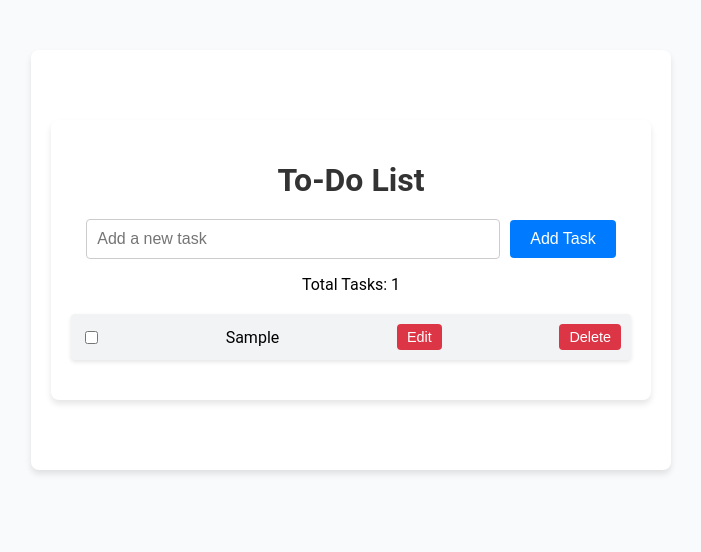
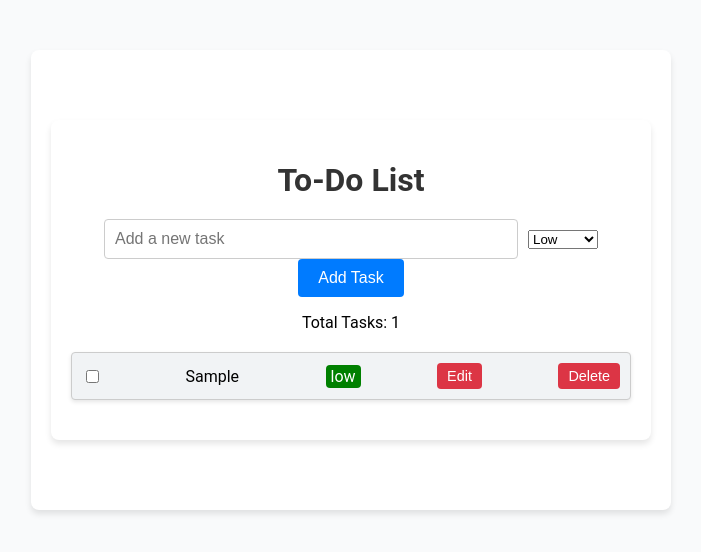
Before and after one commit to usha1506/todolist-app, a React (Vite) app: page / in a window 1280 px wide. Both pictures are taken after typing "Sample" into the empty fields and a click on the button "Add Task". Shown: the top 552 px of the page, without its empty margins (289-990 px from the left). Built offline with nearby package versions, Linux system fonts and the light colour scheme.

Commit message:
Added task priority

```diff
--- a/src/components/TodoList.css
+++ b/src/components/TodoList.css
@@ -88,12 +88,36 @@ li button:hover {
 .task-item {
   display: flex;
   align-items: center;
+  justify-content: space-between;
+  padding: 10px;
+  margin: 5px 0;
+  border: 1px solid #ccc;
+  border-radius: 4px;
 }
 
 .task-checkbox {
   margin-right: 10px;
 }
 
+.priority {
+  margin-left: 10px;
+  padding: 2px 5px;
+  border-radius: 4px;
+  color: white;
+}
+
+.priority.low {
+  background-color: green;
+}
+
+.priority.medium {
+  background-color: orange;
+}
+
+.priority.high {
+  background-color: red;
+}
+
 /* Existing styles */
 box-shadow: 0 4px 6px rgba(0, 0, 0, 0.1);
 border-radius: 8px;
--- a/src/components/TodoList.jsx
+++ b/src/components/TodoList.jsx
@@ -4,13 +4,16 @@ import "./TodoList.css";
 const Todolist = () => {
   const [tasks, setTasks] = useState([]);
   const [newTask, setNewTask] = useState("");
+  const [newPriority, setNewPriority] = useState("low");
   const [isEditing, setIsEditing] = useState(null);
   const [currentTask, setCurrentTask] = useState("");
+  const [currentPriority, setCurrentPriority] = useState("low");
 
   const addTask = () => {
     if (newTask.trim() !== "") {
-      setTasks([...tasks, newTask]);
+      setTasks([...tasks, { text: newTask, priority: newPriority }]);
       setNewTask("");
+      setNewPriority("low");
     }
   };
 
@@ -21,16 +24,20 @@ const Todolist = () => {
 
   const editTask = (index) => {
     setIsEditing(index);
-    setCurrentTask(tasks[index]);
+    setCurrentTask(tasks[index].text);
+    setCurrentPriority(tasks[index].priority);
   };
 
   const saveTask = (index) => {
     const newTasks = tasks.map((task, taskIndex) =>
-      taskIndex === index ? currentTask : task
+      taskIndex === index
+        ? { text: currentTask, priority: currentPriority }
+        : task
     );
     setTasks(newTasks);
     setIsEditing(null);
     setCurrentTask("");
+    setCurrentPriority("low");
   };
 
   return (
@@ -42,25 +49,45 @@ const Todolist = () => {
         onChange={(e) => setNewTask(e.target.value)}
         placeholder="Add a new task"
       />
+      <select
+        value={newPriority}
+        onChange={(e) => setNewPriority(e.target.value)}
+      >
+        <option value="low">Low</option>
+        <option value="medium">Medium</option>
+        <option value="high">High</option>
+      </select>
       <button onClick={addTask}>Add Task</button>
       <p>Total Tasks: {tasks.length}</p>
       <ul className="task-list">
         {tasks.map((task, index) => (
-          <li key={index} className="task-item">
+          <li key={index} className={`task-item ${task.priority}`}>
             <input type="checkbox" className="task-checkbox" />
             {isEditing === index ? (
+              <>
                 <input
                   type="text"
                   value={currentTask}
                   onChange={(e) => setCurrentTask(e.target.value)}
                 />
+                <select
+                  value={currentPriority}
+                  onChange={(e) => setCurrentPriority(e.target.value)}
+                >
+                  <option value="low">Low</option>
+                  <option value="medium">Medium</option>
+                  <option value="high">High</option>
+                </select>
+                <button onClick={() => saveTask(index)}>Save</button>
+              </>
             ) : (
-              task
-            )}
-            {isEditing === index ? (
-              <button onClick={() => saveTask(index)}>Save</button>
-            ) : (
+              <>
+                <span>{task.text}</span>
+                <span className={`priority ${task.priority}`}>
+                  {task.priority}
+                </span>
                 <button onClick={() => editTask(index)}>Edit</button>
+              </>
             )}
             <button onClick={() => deleteTask(index)}>Delete</button>
           </li>
```
Lines whose indentation alone changed are shown as unchanged.
